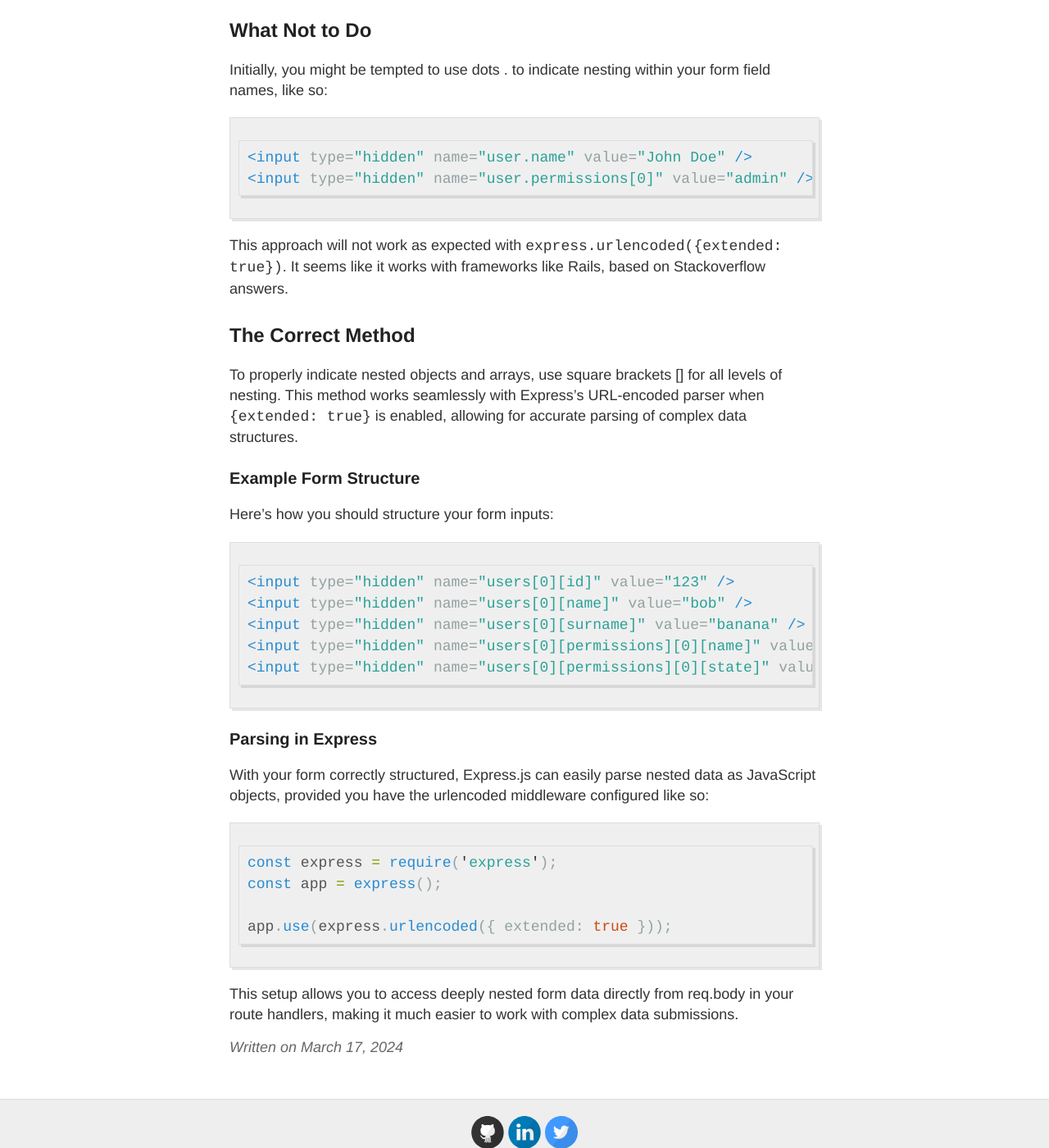
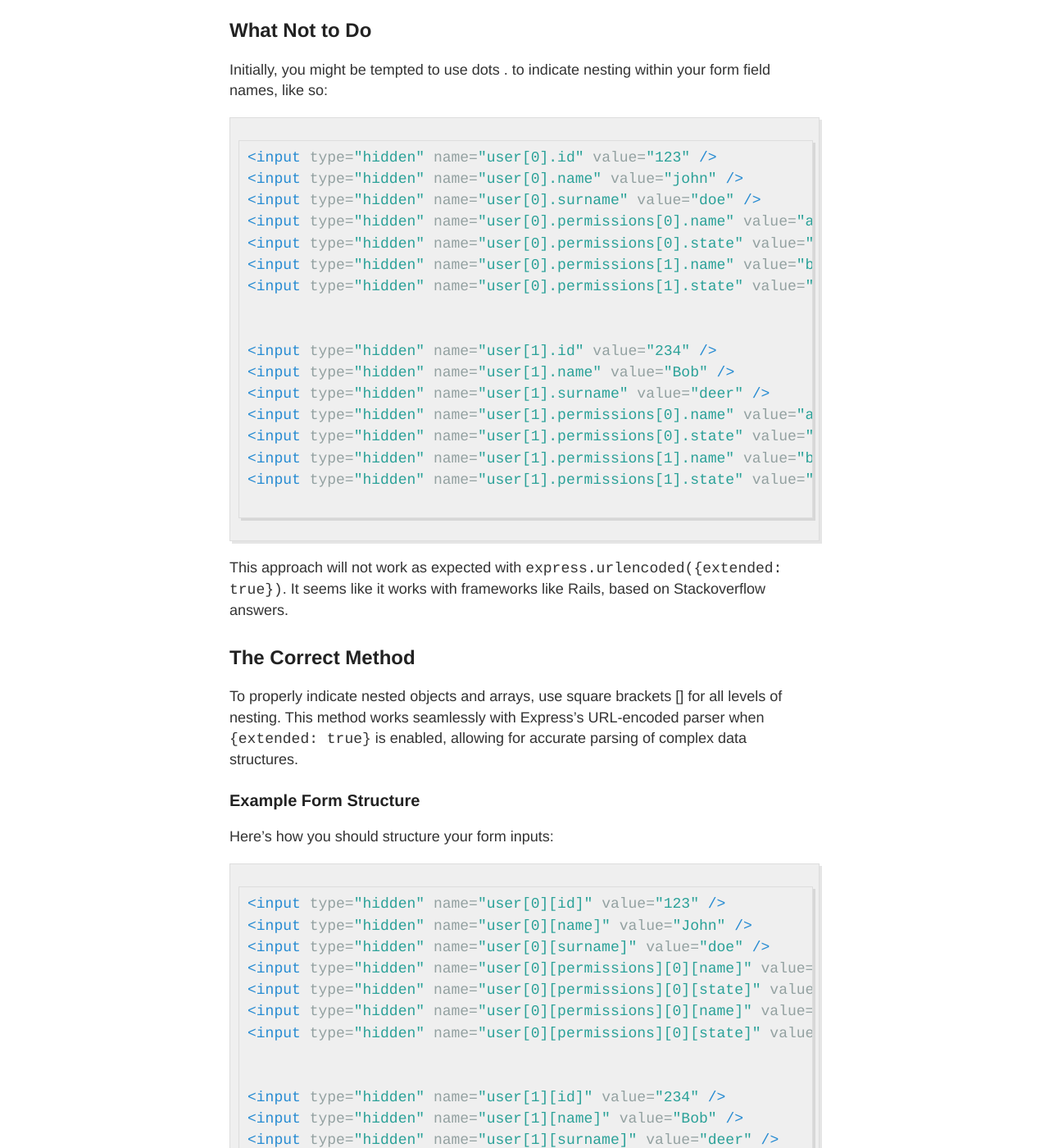
Before and after one commit to TheMiniDriver/TheMiniDriver, a Jekyll site: the page built from _posts/2024-03-17-Form encoding complex objects with Node and Express.md, in a window 1280 px wide and 1400 px high, scrolled down 386 px. Shown: the whole window at 82% size. Built offline with Jekyll 4.4.1, drawn with Linux system fonts in a browser that asks for light colours; our own code applies the rules of GitHub Pages for plain Markdown files; some of the changed text lies outside the part shown.

Commit message:
extended examples

````diff
--- a/_posts/2024-03-17-Form encoding complex objects with Node and Express.md
+++ b/_posts/2024-03-17-Form encoding complex objects with Node and Express.md
@@ -6,8 +6,23 @@ I've been writing a small demo app, and wanted to keep everything simple, meanin
 Initially, you might be tempted to use dots . to indicate nesting within your form field names, like so:
 
 ```html
-<input type="hidden" name="user.name" value="John Doe" />
-<input type="hidden" name="user.permissions[0]" value="admin" />
+<input type="hidden" name="user[0].id" value="123" />
+<input type="hidden" name="user[0].name" value="john" />
+<input type="hidden" name="user[0].surname" value="doe" />
+<input type="hidden" name="user[0].permissions[0].name" value="admin" />
+<input type="hidden" name="user[0].permissions[0].state" value="true" />
+<input type="hidden" name="user[0].permissions[1].name" value="billing" />
+<input type="hidden" name="user[0].permissions[1].state" value="false" />
+
+
+<input type="hidden" name="user[1].id" value="234" />
+<input type="hidden" name="user[1].name" value="Bob" />
+<input type="hidden" name="user[1].surname" value="deer" />
+<input type="hidden" name="user[1].permissions[0].name" value="admin" />
+<input type="hidden" name="user[1].permissions[0].state" value="false" />
+<input type="hidden" name="user[1].permissions[1].name" value="billing" />
+<input type="hidden" name="user[1].permissions[1].state" value="true" />
+
 ```
 
 This approach will not work as expected with `express.urlencoded({extended: true})`. It seems like it works with frameworks like Rails, based on Stackoverflow answers.
@@ -21,12 +36,25 @@ To properly indicate nested objects and arrays, use square brackets [] for all l
 Here's how you should structure your form inputs:
 
 ```html
-<input type="hidden" name="users[0][id]" value="123" />
-<input type="hidden" name="users[0][name]" value="bob" />
-<input type="hidden" name="users[0][surname]" value="banana" />
-<input type="hidden" name="users[0][permissions][0][name]" value="admin" />
-<input type="hidden" name="users[0][permissions][0][state]" value="on" />
+<input type="hidden" name="user[0][id]" value="123" />
+<input type="hidden" name="user[0][name]" value="John" />
+<input type="hidden" name="user[0][surname]" value="doe" />
+<input type="hidden" name="user[0][permissions][0][name]" value="admin" />
+<input type="hidden" name="user[0][permissions][0][state]" value="true" />
+<input type="hidden" name="user[0][permissions][0][name]" value="billing" />
+<input type="hidden" name="user[0][permissions][0][state]" value="false" />
+
+
+<input type="hidden" name="user[1][id]" value="234" />
+<input type="hidden" name="user[1][name]" value="Bob" />
+<input type="hidden" name="user[1][surname]" value="deer" />
+<input type="hidden" name="user[1][permissions[0][name]" value="admin" />
+<input type="hidden" name="user[1][permissions[0][state]" value="false" />
+<input type="hidden" name="user[1][permissions[1][name]" value="billing" />
+<input type="hidden" name="user[1][permissions[1][state]" value="true" />
 ```
+
+Of course, your inputs don't have to be hidden, they can be any type.
 
 ### Parsing in Express
 
````
